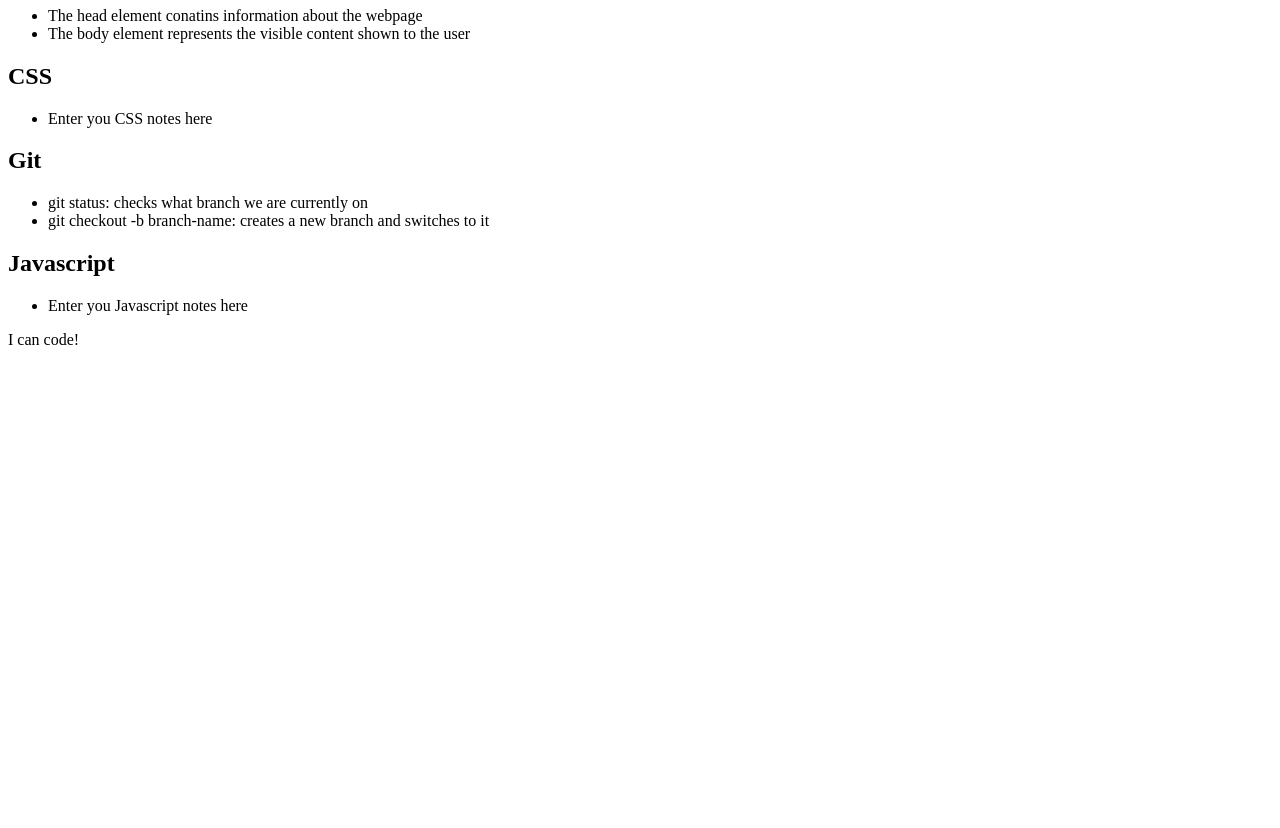
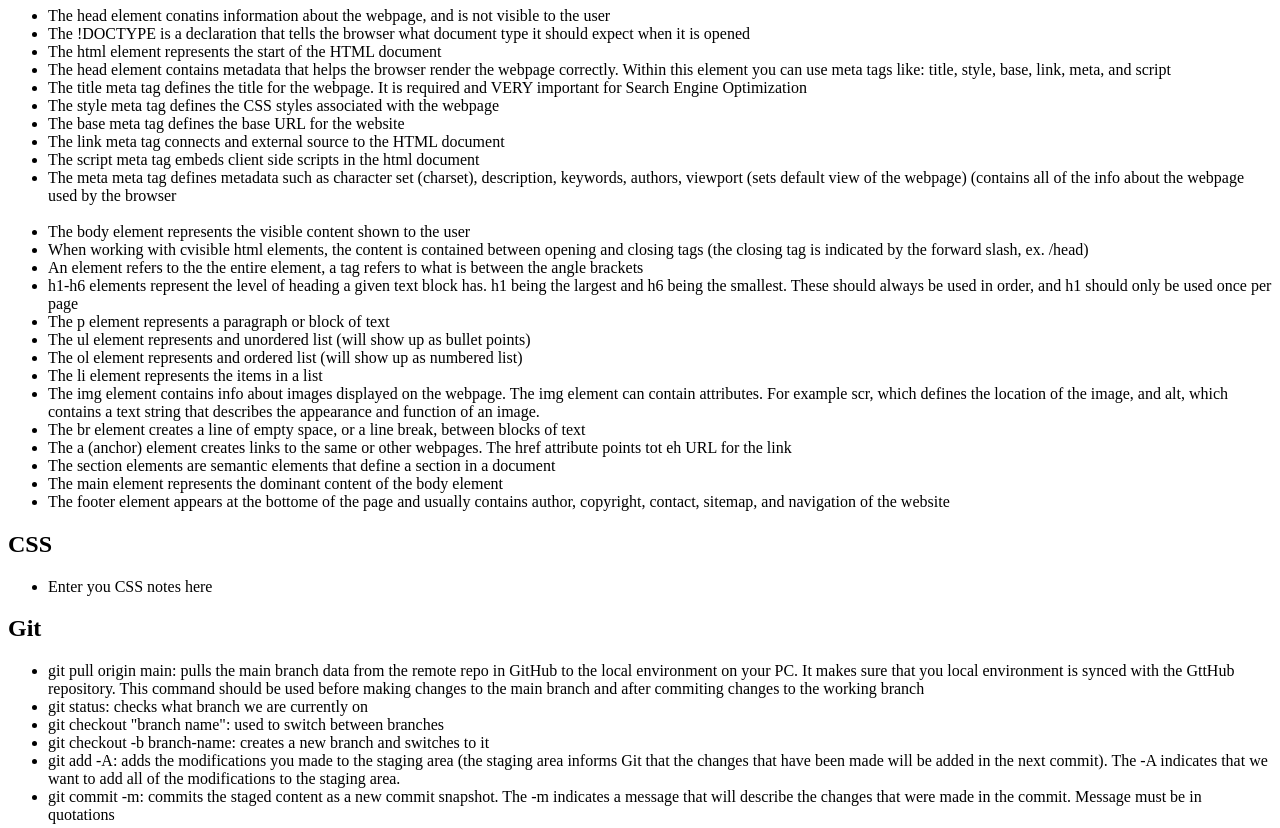
Before and after one commit to vargasdm/prework-study-guide, a plain HTML site: page prework-study-guide/index.html in a window 1280 px wide. Shown: the part 920-1748 px from the top of the page. Before the commit the page ends 1285 px from the top, so only its background shows below. Drawn offline with Linux system fonts and the light colour scheme.

Commit message:
add HTML and Git notes

```diff
--- a/prework-study-guide/index.html
+++ b/prework-study-guide/index.html
@@ -17,8 +17,31 @@
       <section class="card" id="html-section">
         <h2>HTML</h2>
         <ul>
-          <li>The head element conatins information about the webpage</li>
+          <li>The head element conatins information about the webpage, and is not visible to the user</li>
+          <li>The !DOCTYPE is a declaration that tells the browser what document type it should expect when it is opened</li>
+          <li>The html element represents the start of the HTML document</li>
+          <li>The head element contains metadata that helps the browser render the webpage correctly. Within this element you can use meta tags like: title, style, base, link, meta, and script</li>
+          <li>The title meta tag defines the title for the webpage. It is required and VERY important for Search Engine Optimization</li>
+          <li>The style meta tag defines the CSS styles associated with the webpage</li>
+          <li>The base meta tag defines the base URL for the website</li>
+          <li>The link meta tag connects and external source to the HTML document</li>
+          <li>The script meta tag embeds client side scripts in the html document</li>
+          <li>The meta meta tag defines metadata such as character set (charset), description, keywords, authors, viewport (sets default view of the webpage) (contains all of the info about the webpage used by the browser</li>
+          <br />
           <li>The body element represents the visible content shown to the user</li>
+          <li>When working with cvisible html elements, the content is contained between opening and closing tags (the closing tag is indicated by the forward slash, ex. /head)</li>
+          <li>An element refers to the the entire element, a tag refers to what is between the angle brackets</li>
+          <li>h1-h6 elements represent the level of heading a given text block has. h1 being the largest and h6 being the smallest. These should always be used in order, and h1 should only be used once per page</li>
+          <li>The p element represents a paragraph or block of text</li>
+          <li>The ul element represents and unordered list (will show up as bullet points)</li>
+          <li>The ol element represents and ordered list (will show up as numbered list)</li>
+          <li>The li element represents the items in a list</li>
+          <li>The img element contains info about images displayed on the webpage. The img element can contain attributes. For example scr, which defines the location of the image, and alt, which contains a text string that describes the appearance and function of an image.</li>
+          <li>The br element creates a line of empty space, or a line break, between blocks of text</li>
+          <li>The a (anchor) element creates links to the same or other webpages. The href attribute points tot eh URL for the link</li>
+          <li>The section elements are semantic elements that define a section in a document</li>
+          <li>The main element represents the dominant content of the body element</li>
+          <li>The footer element appears at the bottome of the page and usually contains author, copyright, contact, sitemap, and navigation of the website</li>
         </ul>
         </section>
 
@@ -34,8 +57,12 @@
         <section class="card" id="git-section">
           <h2>Git</h2>
           <ul>
+            <li>git pull origin main: pulls the main branch data from the remote repo in GitHub to the local environment on your PC. It makes sure that you local environment is synced with the GttHub repository. This command should be used before making changes to the main branch and after commiting changes to the working branch</li>
             <li>git status: checks what branch we are currently on</li>
+            <li>git checkout "branch name": used to switch between branches</li>
             <li>git checkout -b branch-name: creates a new branch and switches to it</li>
+            <li>git add -A: adds the modifications you made to the staging area (the staging area informs Git that the changes that have been made will be added in the next commit). The -A indicates that we want to add all of the modifications to the staging area.</li>
+            <li>git commit -m: commits the staged content as a new commit snapshot. The -m indicates a message that will describe the changes that were made in the commit. Message must be in quotations</li>
           </ul>
         </section>
 
```
